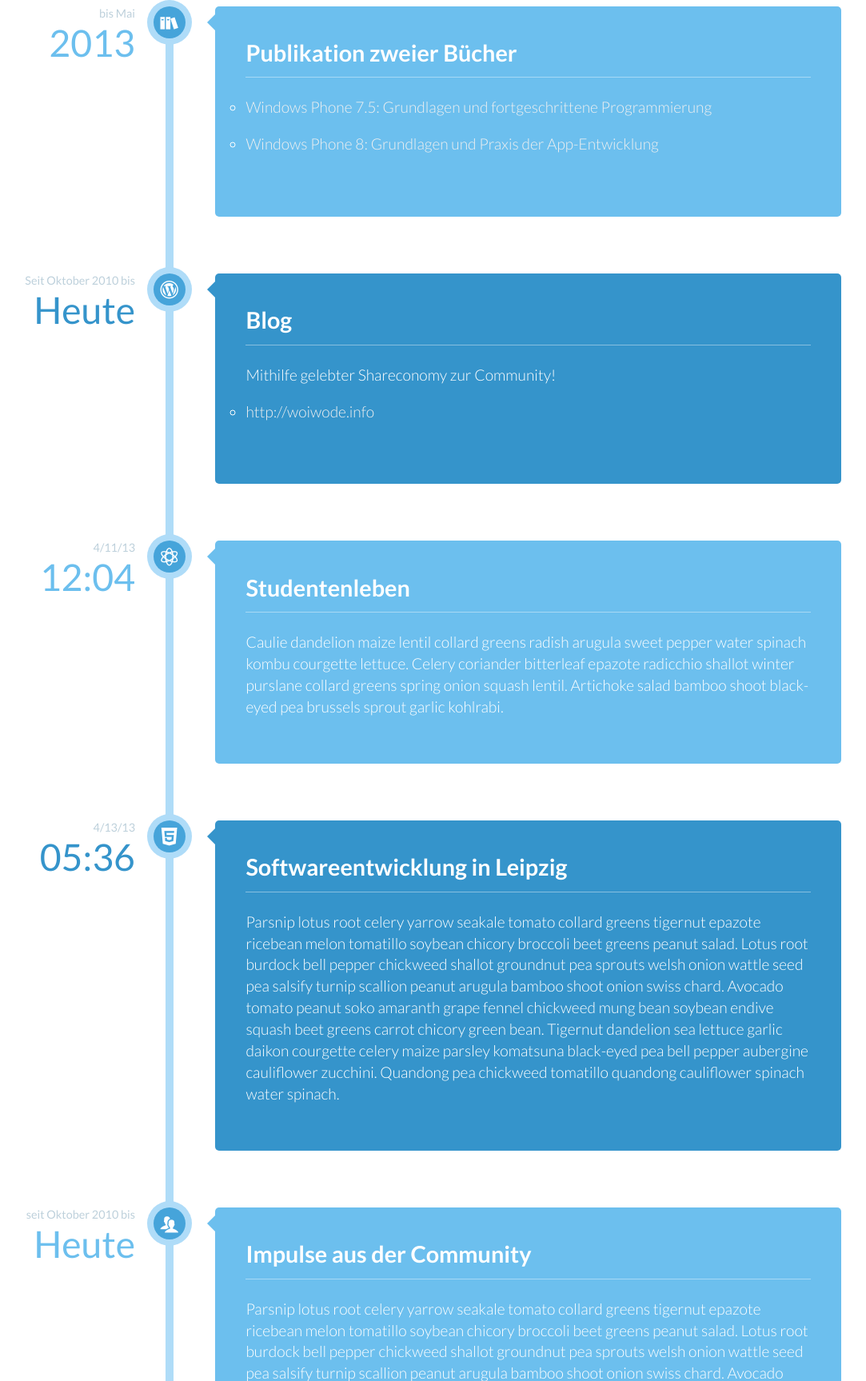
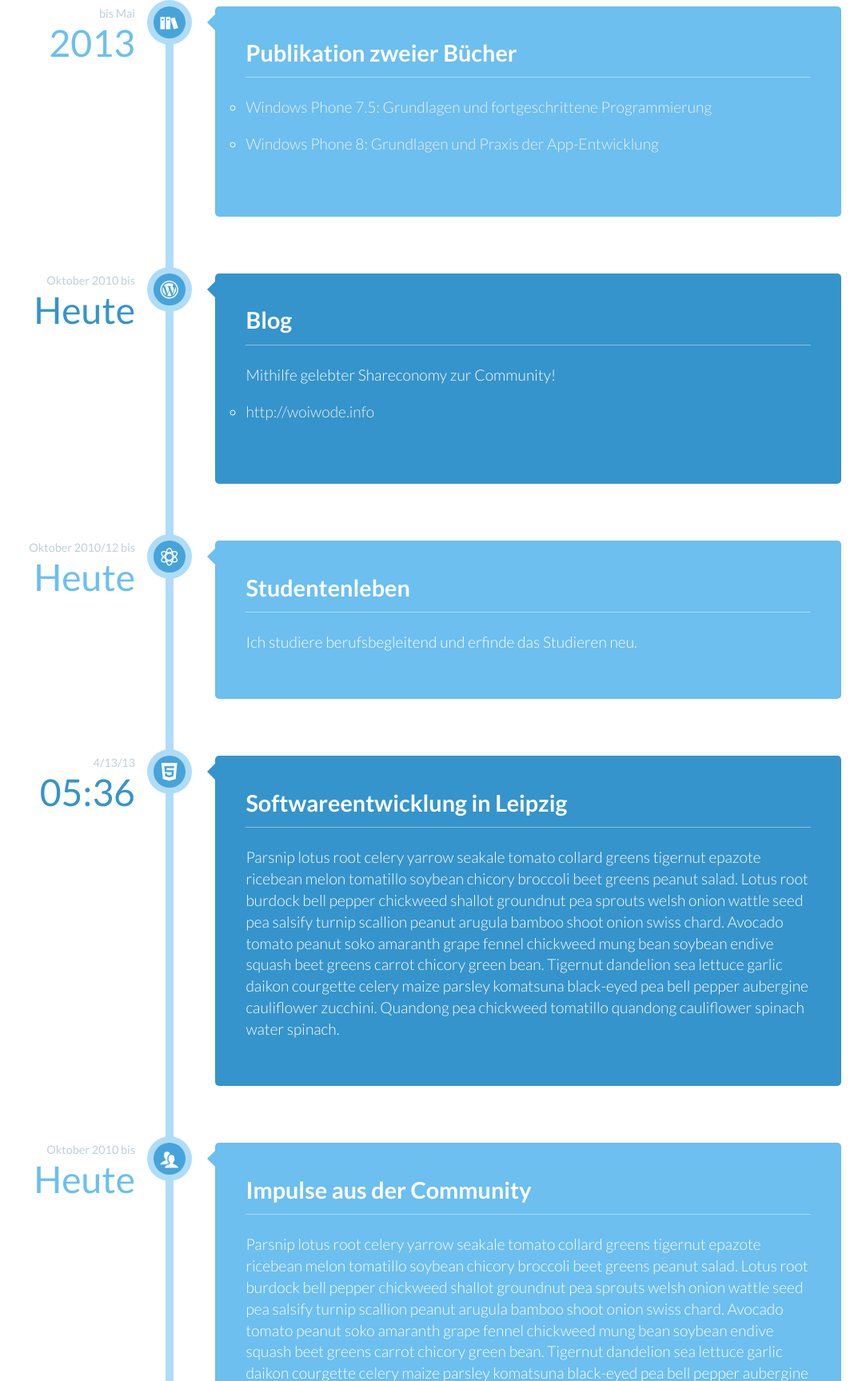
Before and after one commit to GregOnNet/Lebenslauf, a plain HTML site: page index.html in a window 1280 px wide. Shown: the part 171-1898 px from the top of the page at 80% size, without its empty margins (110-1193 px from the left). Drawn offline with Linux system fonts and the light colour scheme.

Commit message:
Studentenleben ergänzt

```diff
--- a/index.html
+++ b/index.html
@@ -4,7 +4,7 @@
 		<meta charset="UTF-8" />
 		<meta http-equiv="X-UA-Compatible" content="IE=edge,chrome=1">
 		<meta name="viewport" content="width=device-width, initial-scale=1.0">
-		<title>Momente</title>
+		<title>Meine Erfolge</title>
 		<meta name="description" content="Blueprint: Vertical Timeline" />
 		<meta name="keywords" content="timeline, vertical, layout, style, component, web development, template, responsive" />
 		<meta name="author" content="Codrops" />
@@ -50,7 +50,7 @@
 						</div>
 					</li>
 					<li>
-						<time class="cbp_tmtime" datetime="2011-07-1 "><span>Seit Oktober 2010 bis</span> <span>Heute</span></time>
+						<time class="cbp_tmtime" datetime="2011-07-1 "><span>Oktober 2010 bis</span> <span>Heute</span></time>
 						<div class="cbp_tmicon cbp_tmicon-wordpress"></div>
 						<div class="cbp_tmlabel">
 							<h2>Blog</h2>
@@ -62,11 +62,11 @@
 						</div>
 					</li>
 					<li>
-						<time class="cbp_tmtime" datetime="2013-04-11T12:04"><span>4/11/13</span> <span>12:04</span></time>
+						<time class="cbp_tmtime" datetime="2013-04-11T12:04"><span>Oktober 2010/12 bis</span> <span>Heute</span></time>
 						<div class="cbp_tmicon cbp_tmicon-education"></div>
 						<div class="cbp_tmlabel">
 							<h2>Studentenleben</h2>
-							<p>Caulie dandelion maize lentil collard greens radish arugula sweet pepper water spinach kombu courgette lettuce. Celery coriander bitterleaf epazote radicchio shallot winter purslane collard greens spring onion squash lentil. Artichoke salad bamboo shoot black-eyed pea brussels sprout garlic kohlrabi.</p>
+							<p>Ich studiere berufsbegleitend und erfinde das Studieren neu.</p>
 						</div>
 					</li>
 					<li>
@@ -78,7 +78,7 @@
 						</div>
 					</li>
 					<li>
-						<time class="cbp_tmtime"><span>seit Oktober 2010 bis</span> <span>Heute</span></time>
+						<time class="cbp_tmtime"><span>Oktober 2010 bis</span> <span>Heute</span></time>
 						<div class="cbp_tmicon cbp_tmicon-community"></div>
 						<div class="cbp_tmlabel">
 							<h2>Impulse aus der Community</h2>
```
